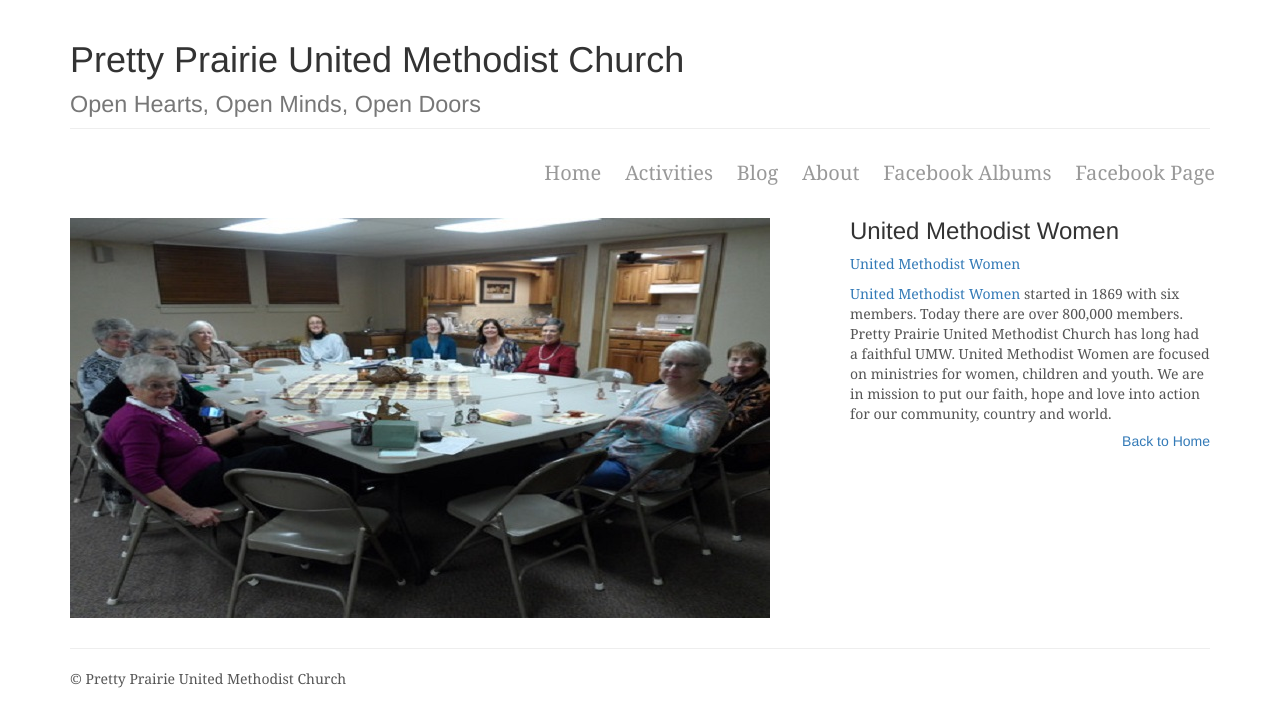
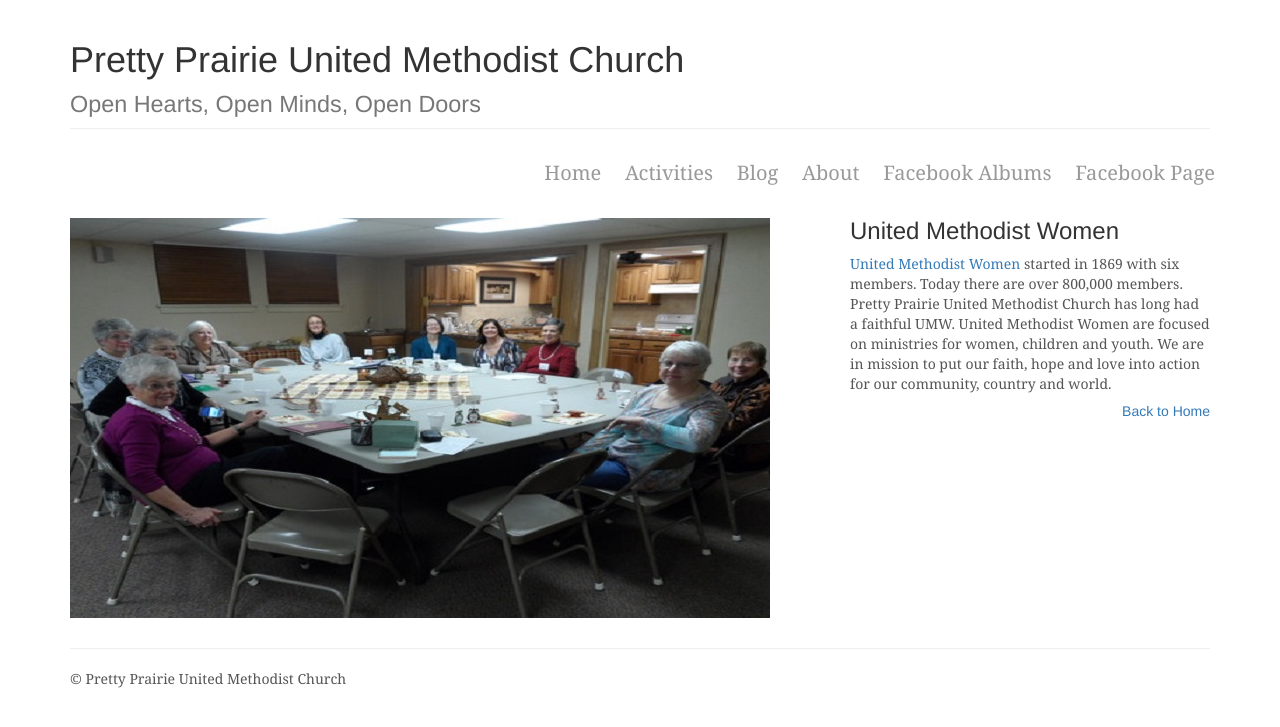
Before and after one commit to KatherineMichel/self-hosted-church-website-jekyll, a Jekyll site: the page built from unitedmethodistwomen.md, in a window 1280 px wide. Shown: the top 727 px of the page. Built offline with Jekyll 4.4.1, drawn with Linux system fonts in a browser that asks for light colours; nearby versions of some CDN libraries; library files that are not in the unit come from our copies.

Commit message:
Update unitedmethodistwomen.md

```diff
--- a/unitedmethodistwomen.md
+++ b/unitedmethodistwomen.md
@@ -4,6 +4,4 @@ permalink: /unitedmethodistwomen/
 title: United Methodist Women
 image: /images/umw.jpg
 ---
-<a href="http://www.unitedmethodistwomen.org" target="_blank">United Methodist Women</a>
-
-[United Methodist Women](http://www.unitedmethodistwomen.org) started in 1869 with six members. Today there are over 800,000 members. Pretty Prairie United Methodist Church has long had a faithful UMW. United Methodist Women are focused on ministries for women, children and youth. We are in mission to put our faith, hope and love into action for our community, country and world.
+<a href="http://www.unitedmethodistwomen.org" target="_blank">United Methodist Women</a> started in 1869 with six members. Today there are over 800,000 members. Pretty Prairie United Methodist Church has long had a faithful UMW. United Methodist Women are focused on ministries for women, children and youth. We are in mission to put our faith, hope and love into action for our community, country and world.
```
